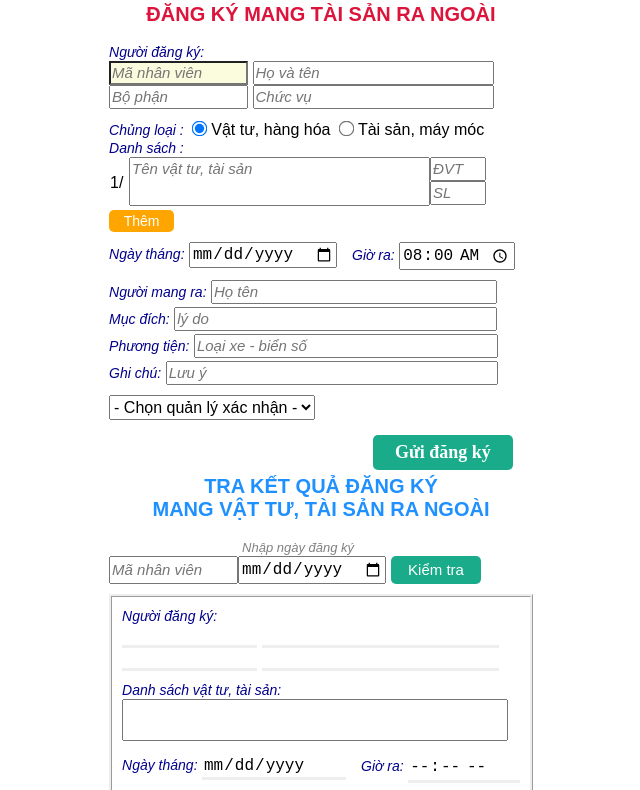
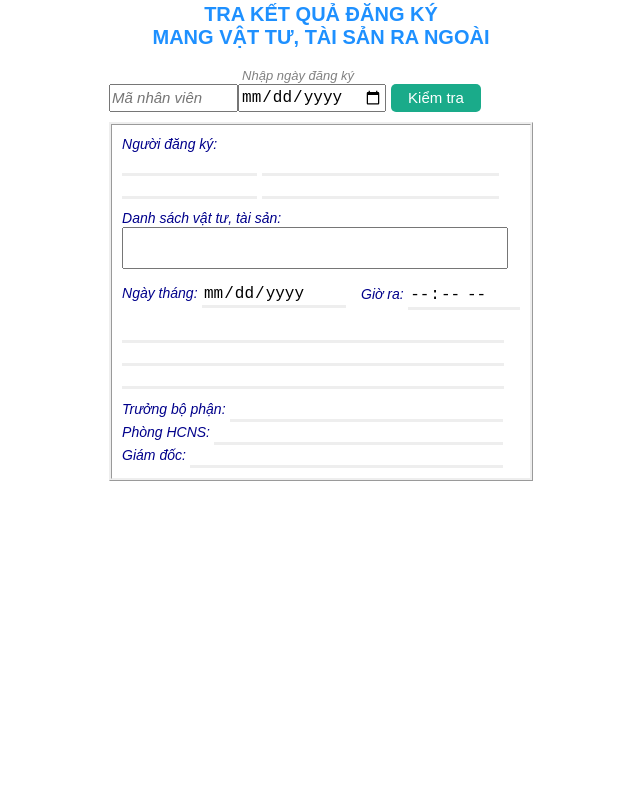
Before and after one commit to SongLamPack/DKVatTuRaNgoai_SLP, a website built with Parcel: page index.html in a window 1280 px wide. Shown: the part 51-841 px from the top of the page, without its empty margins (319-959 px from the left). After the commit the page ends 800 px from the top, so only its background shows below. Built offline with nearby package versions, Linux system fonts and the light colour scheme.

Commit message:
Update index.html

```diff
--- a/index.html
+++ b/index.html
@@ -26,7 +26,7 @@
           />
     </div>
     <!-- bảng chào mừng -->
-    <section id="pgdangky" class="hiddenm">
+    <section id="pgdangky" class="hidden">
       <h1
         id="tieudeform"
         class="tieude"
```
